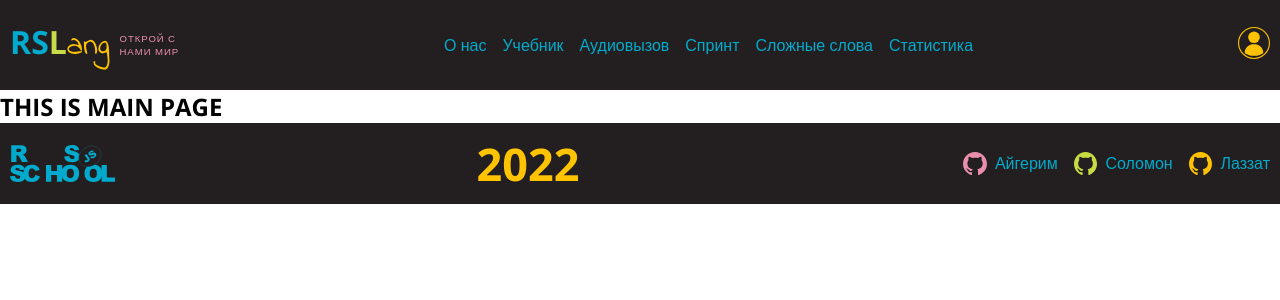
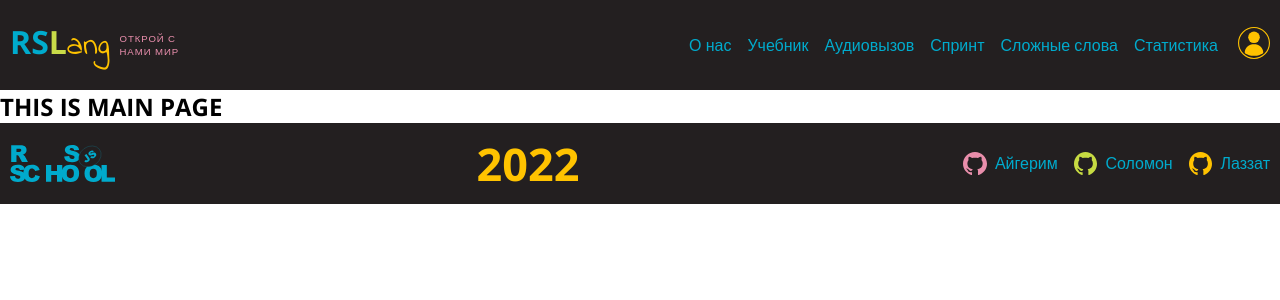
Before and after one commit to AigerimR/rslang, a React app: page / in a window 1280 px wide. Shown: the top 300 px of the page. Built offline with nearby package versions, Linux system fonts and the light colour scheme; no server answers.

Commit message:
fix: fix burger styles

```diff
--- a/src/components/Header/Menu/menu.module.scss
+++ b/src/components/Header/Menu/menu.module.scss
@@ -1,7 +1,9 @@
 @import '../../../app.module.scss';
 
 .menu {
-  margin-left: auto;
+  &_container {
+    margin-left: auto;
+  }
 
   &_btn,
   &_cover,
@@ -49,6 +51,8 @@
 
 @media screen and (max-width: 900px) {
   .menu {
+      position: relative;
+
     &_btn {
       position: relative;
       z-index: 7;
@@ -72,13 +76,14 @@
     }
 
     &_list {
-      display: none;
-      position: absolute;
+      position: fixed;
       z-index: 5;
       top: 0;
       right: 0;
+      display: none;
       flex-direction: column;
       align-items: flex-start;
+      min-width: 240px;
       padding: 100px 50px 30px;
       background-color: $color-raisin-black;
       box-shadow: $color-gainsboro 0px 1px 4px;
@@ -99,7 +104,9 @@
     }
 
     &_open {
+      position: absolute;
       padding: 0;
+
       span {
         &:nth-child(1) {
           transform: rotate(-45deg) translate(-10px, 10px);
```
